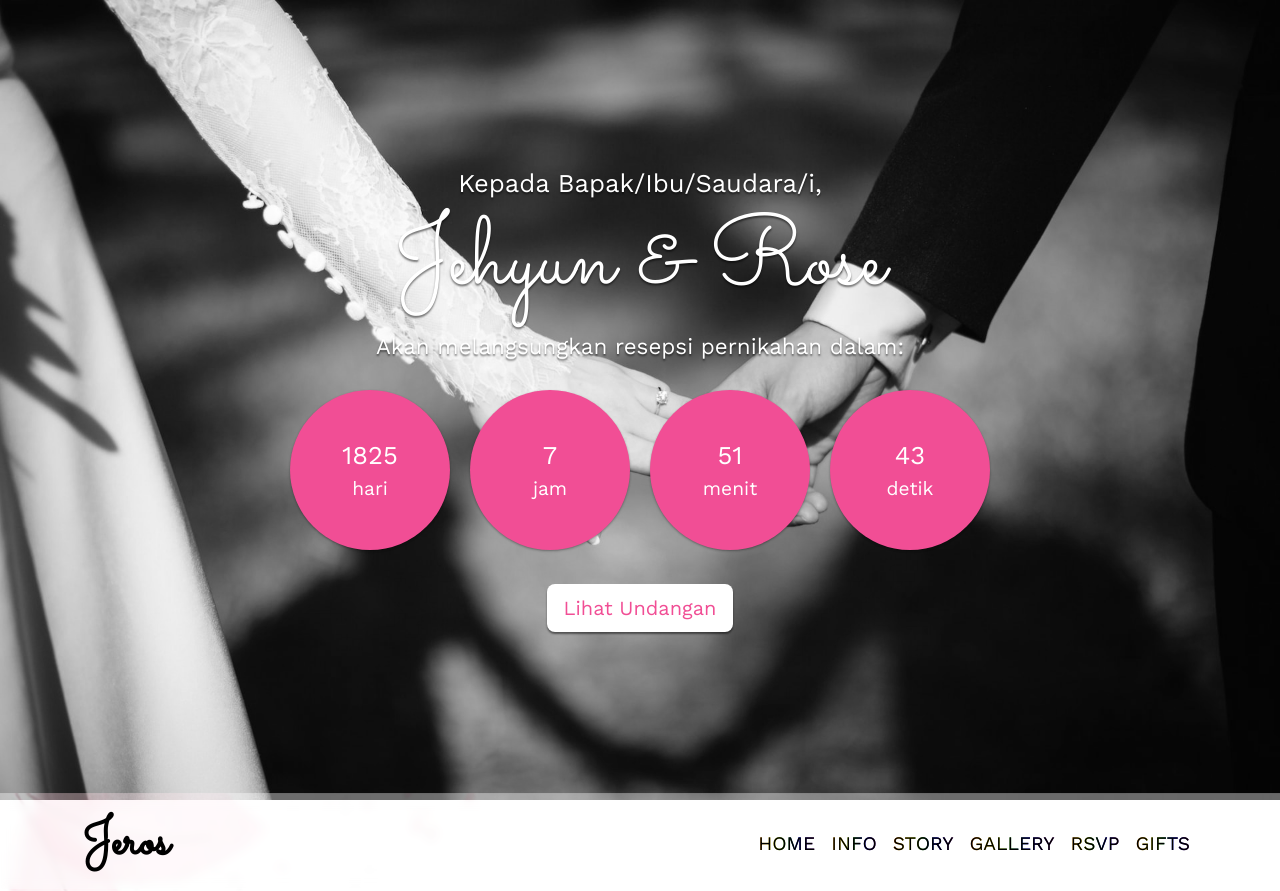
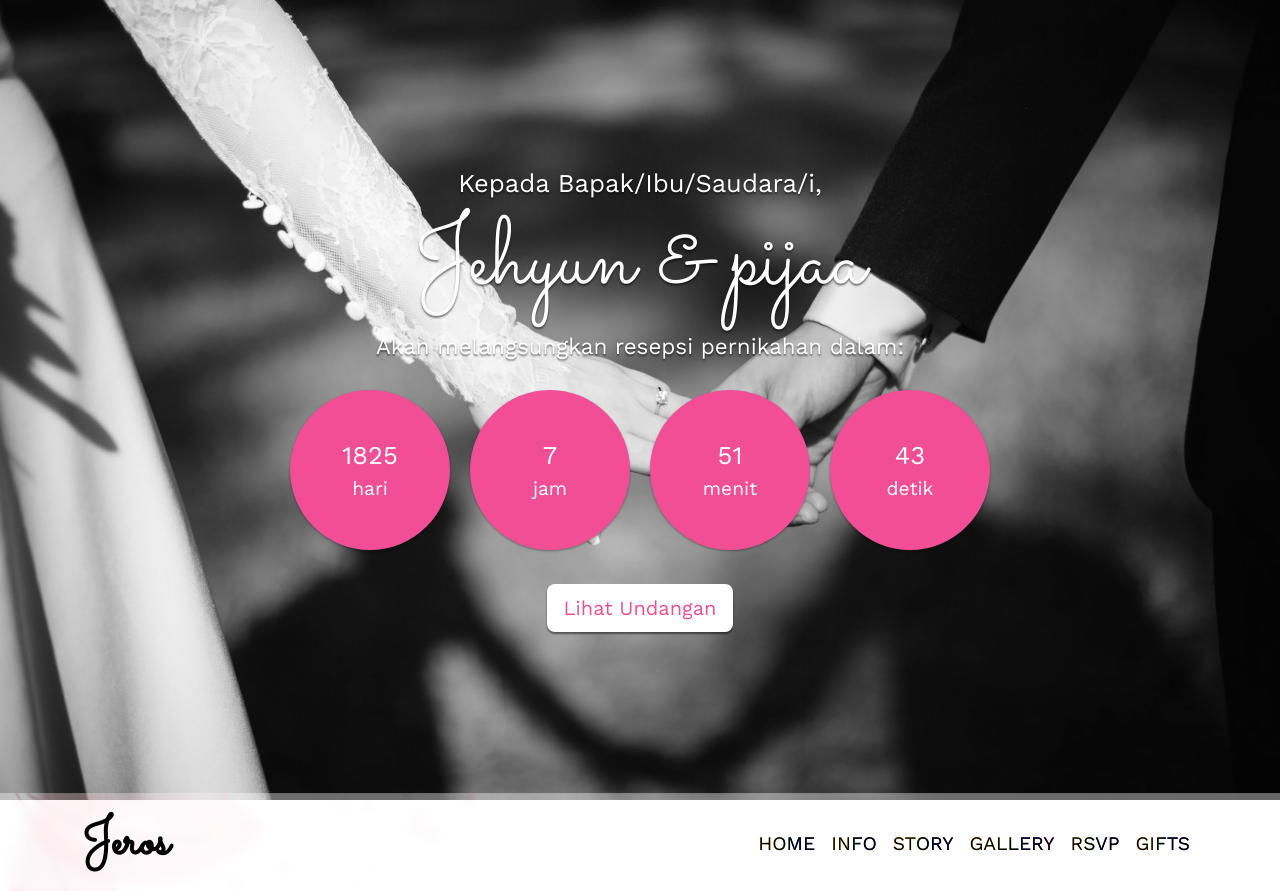
Before and after one commit to nita166/responsi, a plain HTML site: page index.html in a window 1280 px wide. Shown: the top 891 px of the page. Drawn offline with nearby package versions, Linux system fonts and the light colour scheme; some packages are replaced by stand-ins of ours; a script that the page names is missing.

Commit message:
initial commit

```diff
--- a/index.html
+++ b/index.html
@@ -24,7 +24,7 @@
     <section id="hero" class="hero w-100 h-100 p-3 mx-auto text-center d-flex justify-content-center align-items-center text-white">
       <main>
         <h4>Kepada <span>Bapak/Ibu/Saudara/i, </span></h4>
-        <h1>Jehyun & Rose</h1>
+        <h1>Jehyun & pijaa</h1>
         <p>Akan melangsungkan resepsi pernikahan dalam:</p>
         <div class="simply-countdown"></div>
         <a href="#home" class="btn btn-lg mt-4" onClick="enableScroll()">Lihat Undangan</a>
```
